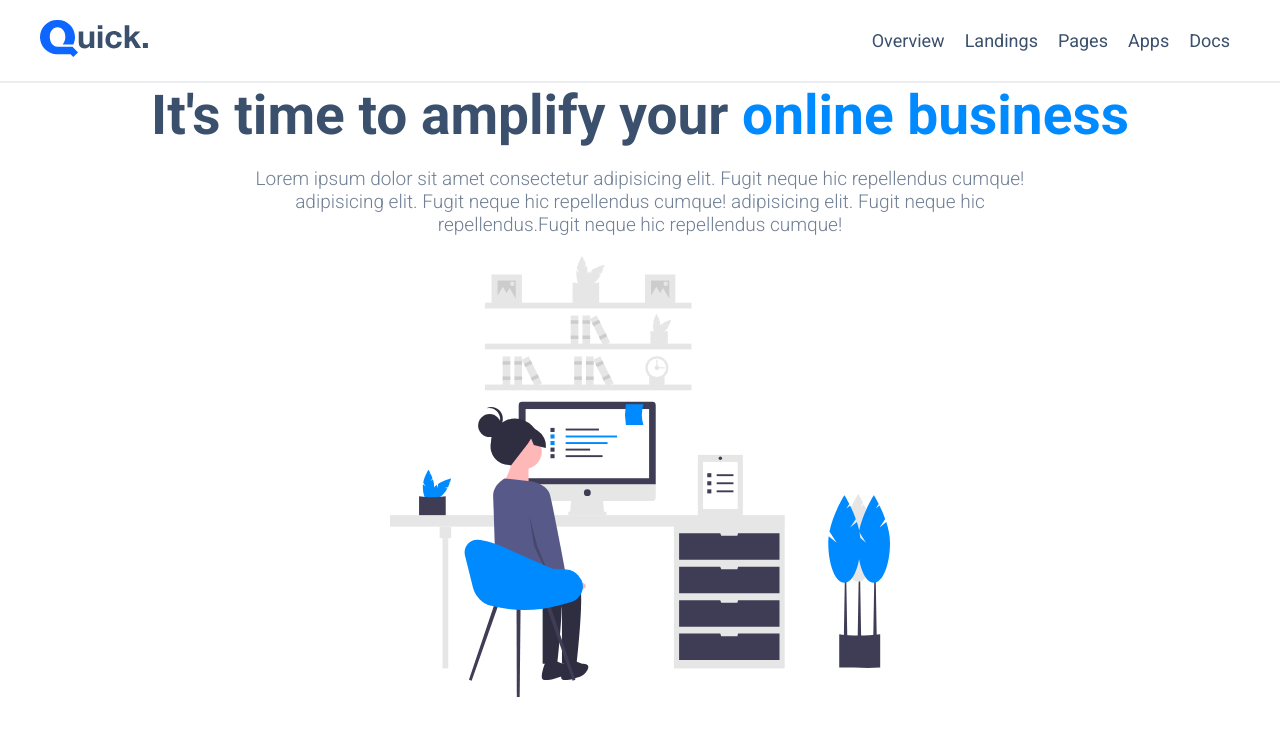
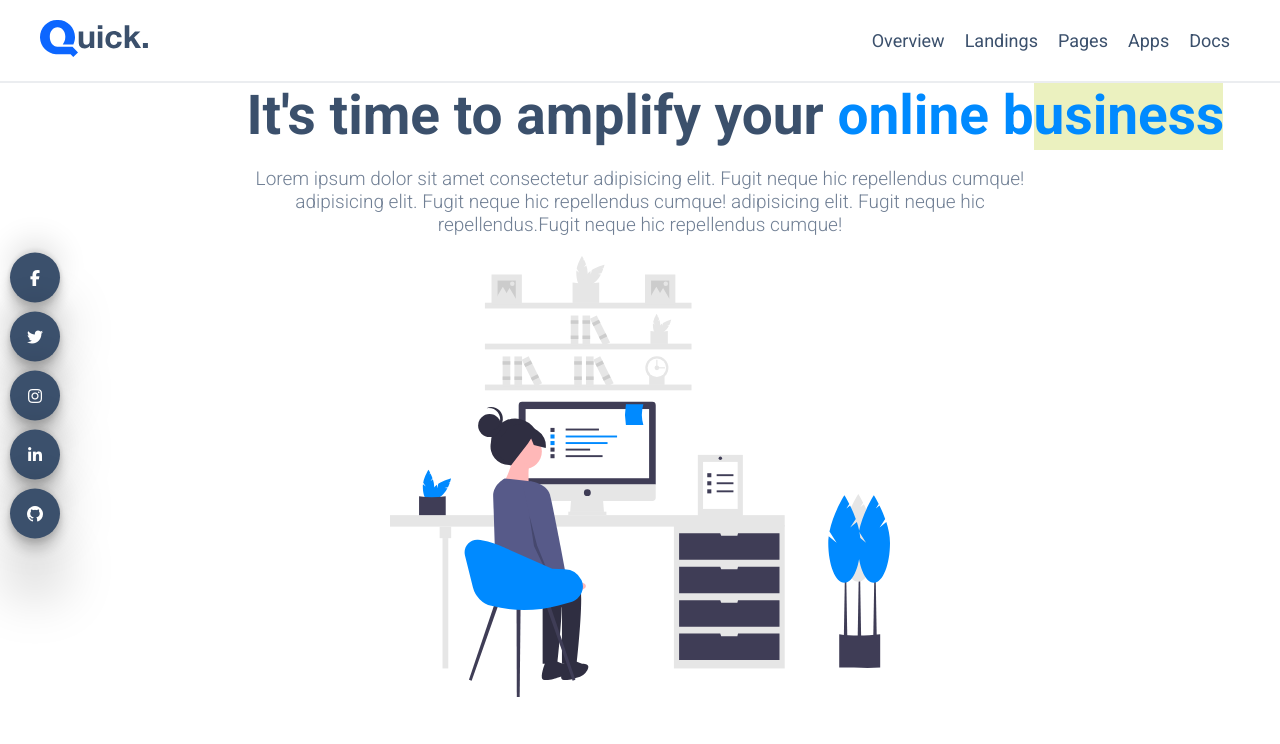
Before and after one commit to Mahmudedu/Quick-Sample-Website-Design, a plain HTML site: page index.html in a window 1280 px wide. Shown: the top 744 px of the page. Drawn offline with Linux system fonts and the light colour scheme.

Commit message:
Update index.html

```diff
--- a/index.html
+++ b/index.html
@@ -6,8 +6,17 @@
     <meta name="viewport" content="width=device-width, initial-scale=1.0">
     <title>Document</title>
     <link rel="stylesheet" href="style.css">
+    <link rel="stylesheet" type="text/css" href="fontawesome/css/all.min.css">
 </head>
 <body>
+
+    <ul class="sociallist">
+        <li><a href="#"><i class="fab fa-facebook-f"></i></a></li>
+        <li><a href="#"><i class="fab fa-twitter"></i></a></li>
+        <li><a href="#"><i class="fab fa-instagram"></i></a></li>
+        <li><a href="#"><i class="fab fa-linkedin-in"></i></a></li>
+       <li><a href="#"><i class="fab fa-github"></i></a></li>
+    </ul>
     <!--header section-->
     <header>
         <div class="container">
@@ -38,7 +47,8 @@
         <div class="container">
             <!--content section-->
             <div class="content">
-                <h1>It's time to amplify your <span>online business</span></h1>
+                <h1>It's time to amplify your
+                    <span>online b<b>usiness</b></span></h1>
                 <p>Lorem ipsum dolor sit amet consectetur adipisicing elit. Fugit neque hic repellendus cumque! adipisicing elit. Fugit neque hic repellendus cumque! adipisicing elit. Fugit neque hic repellendus.Fugit neque hic repellendus cumque!</p>
             </div>
                  <img src="images/illustration-1.svg" alt="illustration-1 image">
```
